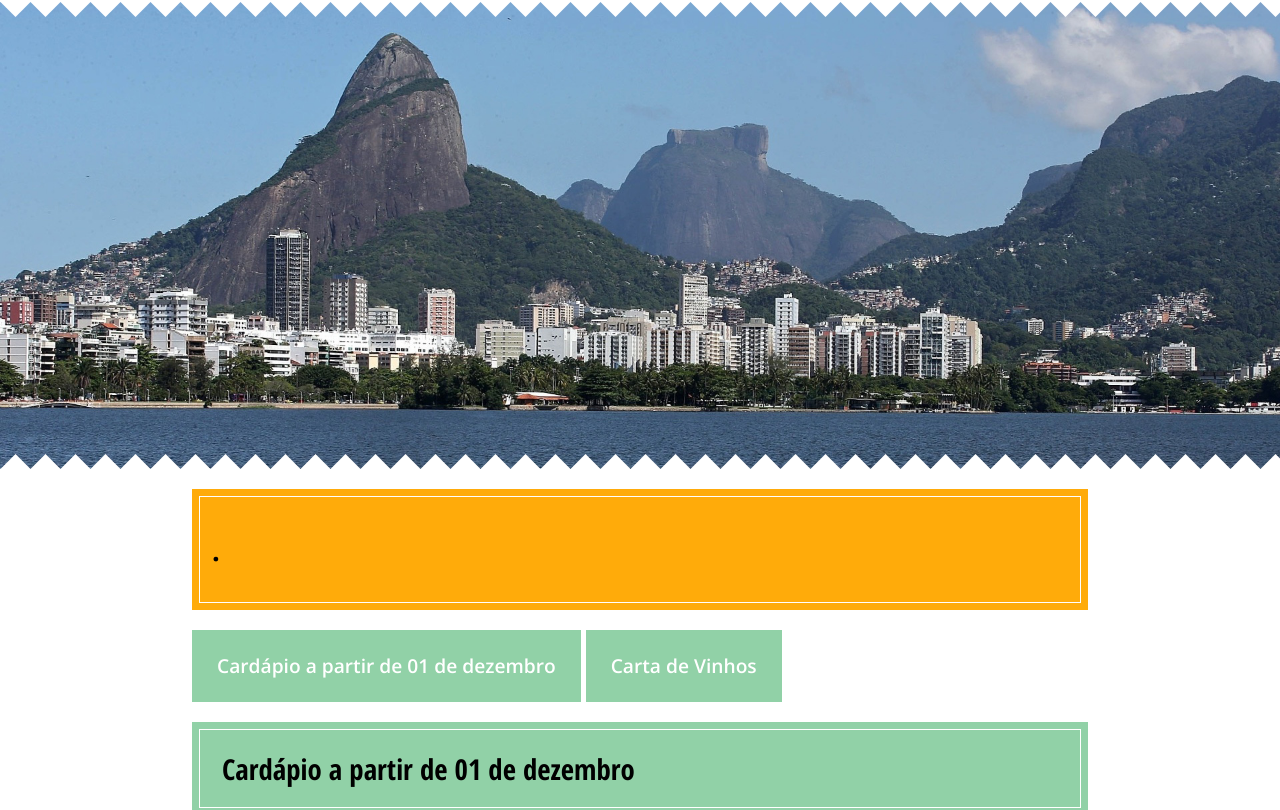
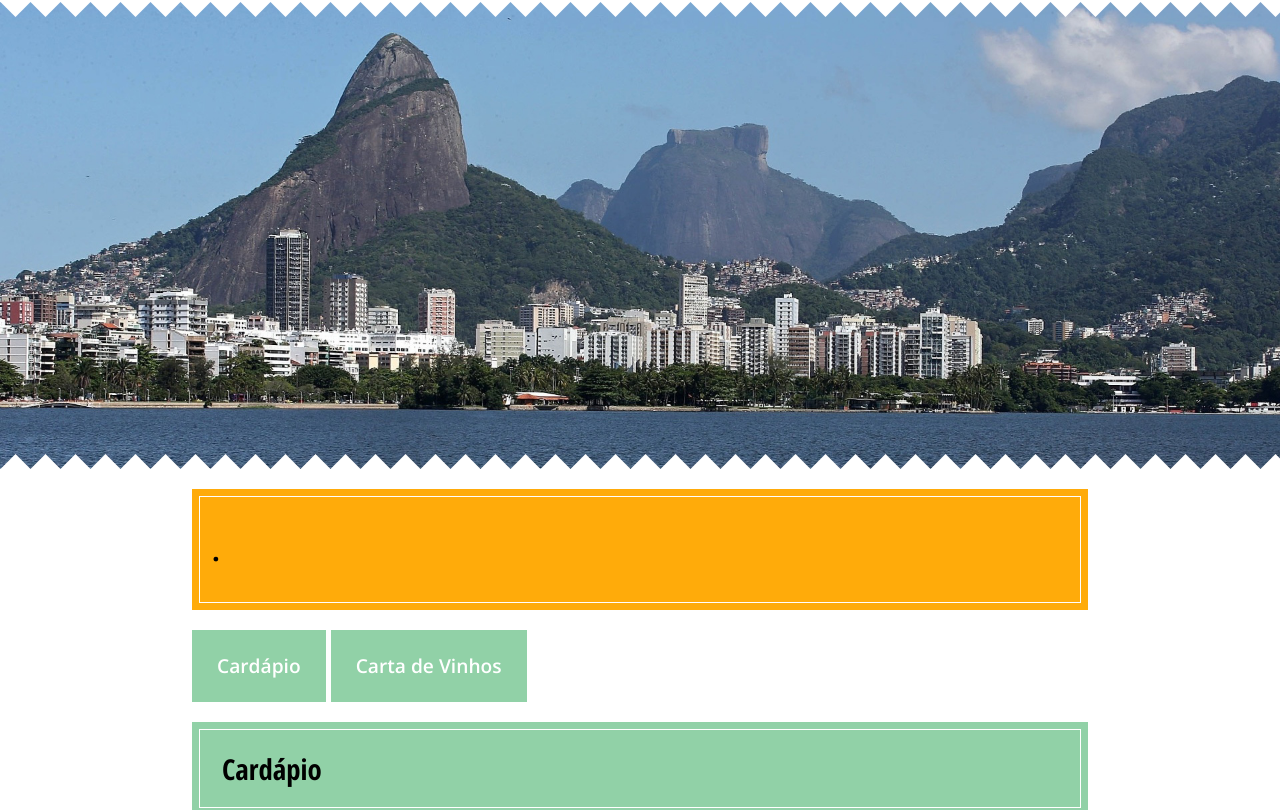
Before and after one commit to hnphenix/greenteagastronomia, an Eleventy site: page src/cardapio.md in a window 1280 px wide. Shown: the part 148-958 px from the top of the page. Built offline with nearby package versions, Linux system fonts and the light colour scheme; Eleventy itself is replaced by a stand-in of ours; files that its build step writes are made by us from their sources.

Commit message:
Update Páginas “cardapio”

```diff
--- a/src/menus/cardapio.md
+++ b/src/menus/cardapio.md
@@ -1,5 +1,5 @@
 ---
-title: Cardápio a partir de 01 de dezembro
+title: Cardápio
 tags: menus
 permalink: false
 ---
```
